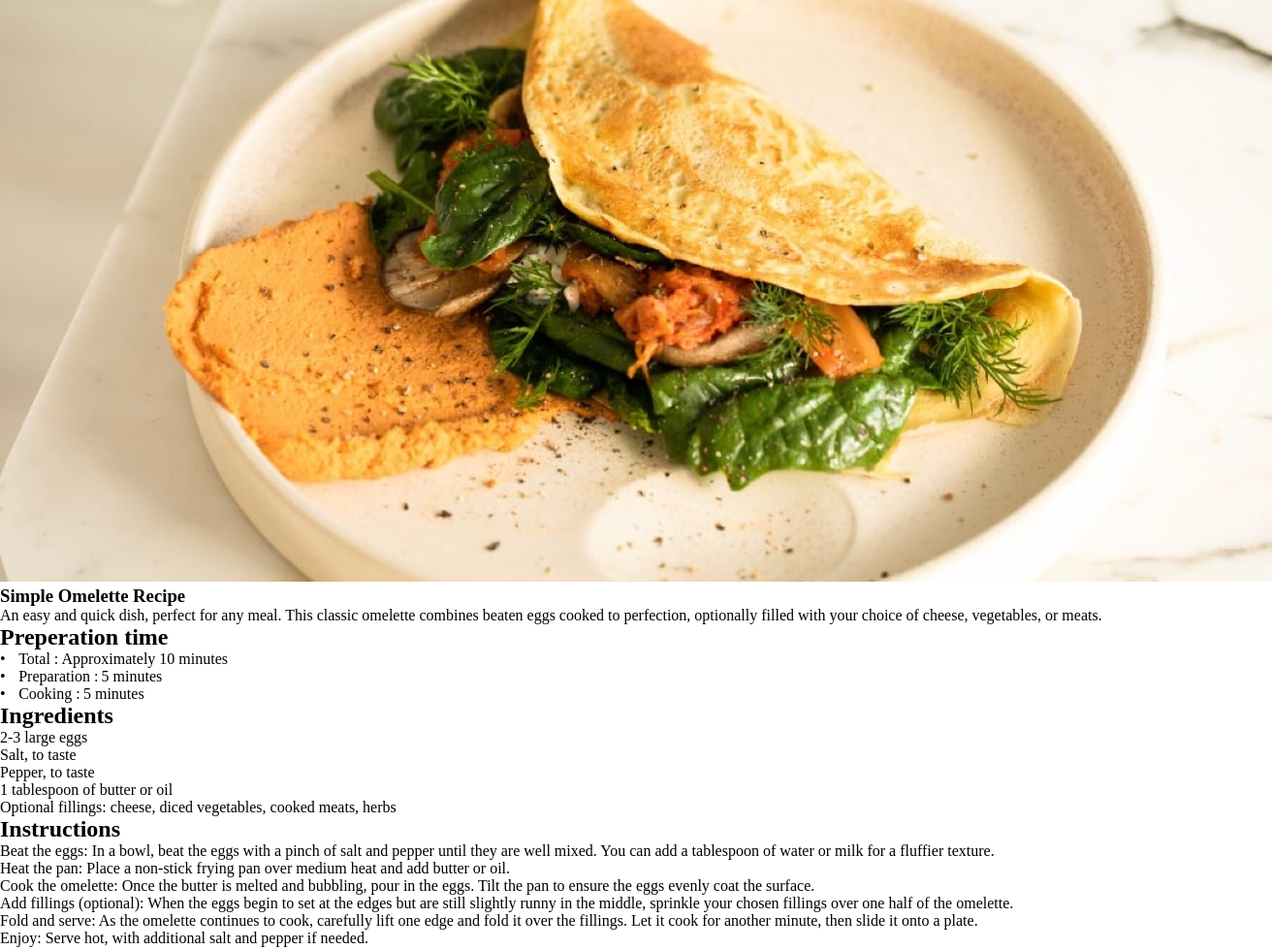
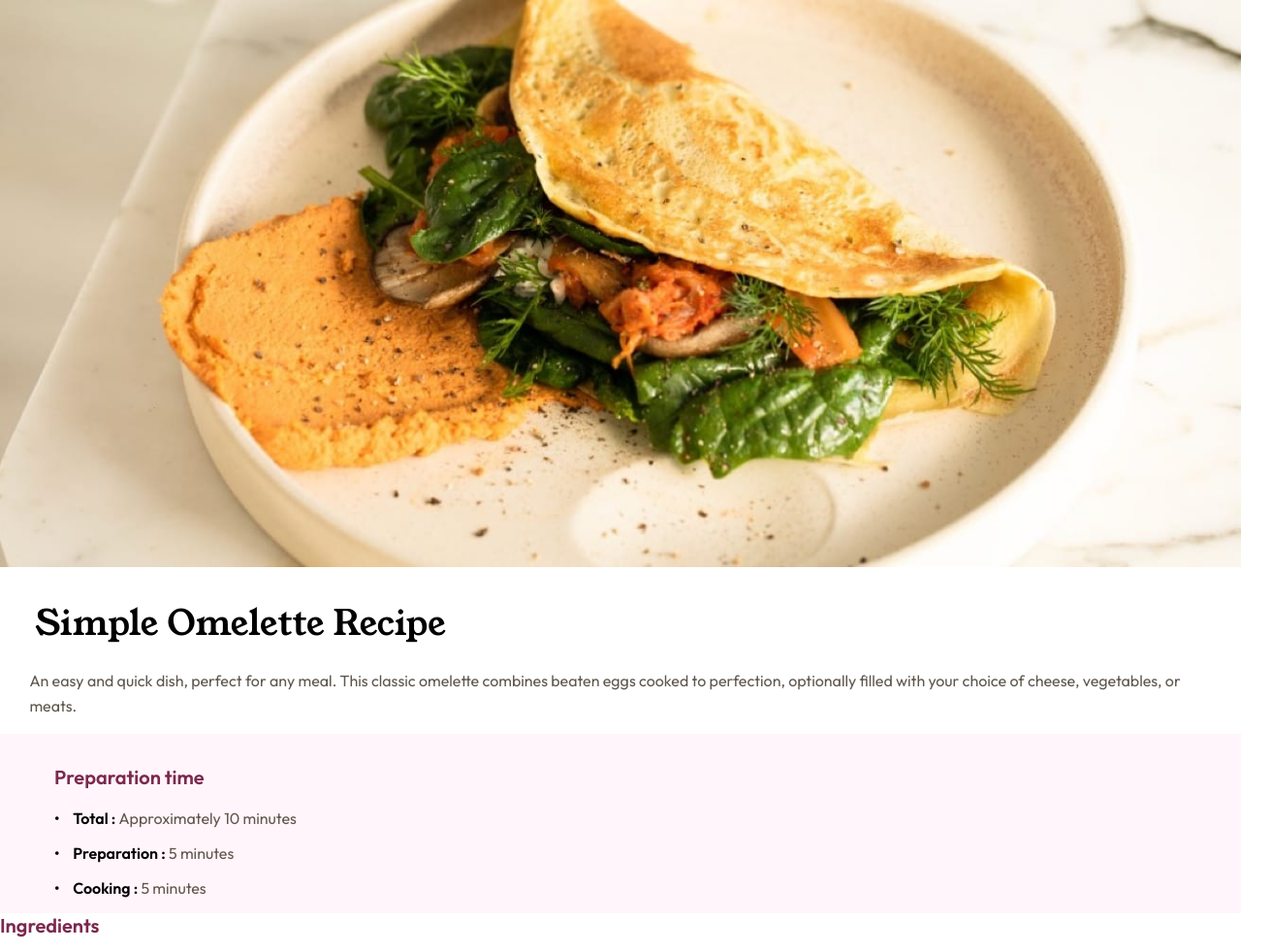
Before and after one commit to RoelofWobben/recipe_page, a plain HTML site: page index.html in a window 1280 px wide. Shown: the top 980 px of the page at 97% size, 1312 px wide, since content can reach past the window. Drawn offline with Linux system fonts and the light colour scheme.

Commit message:
busy with css

```diff
--- a/index.html
+++ b/index.html
@@ -40,7 +40,7 @@
         </section>
         <section>
             <h2>
-                Preperation time
+                Preparation time
             </h2>
             <dl>
                 <div class="wrapper">
--- a/style.css
+++ b/style.css
@@ -26,9 +26,54 @@
     padding: 0
 }
 
+img {
+  width: 100%;
+  height: 100%;
+}
+
+h1{
+  font-family: "Young Serif" ;
+  font-weight: 400;
+  font-size: 2.25rem;
+  padding-left: 1em;
+  padding-right: 1em;
+  line-height: 1;
+  margin-bottom: 0.8em;
+  margin-top: 1em;
+}
+
+h2 {
+  font-family: "Outfit";
+  font-size: 1.25rem;
+  color: var(--rose_800);
+  font-weight: 600;
+  margin-bottom: 1em;
+
+}
+
+section:nth-child(2) {
+  padding-left: 1.9em;
+  padding-right: 1.9em;
+  font-family: Outfit;
+  color: var(--stone_600);
+  line-height: 1.6;
+  margin-bottom: 1em;
+}
+
+section:nth-child(3)  {
+  background-color: var(--rose_50);
+  padding-left: 3.5em;
+  padding-right: 4.2em;
+  padding-top: 2em;
+}
+
 dt {
   position: relative;
   padding-left: 1.2em;
+  font-family: Outfit;
+  font-weight: 600;
+  font-size: 1rem;
+  margin-bottom: 1em;
 }
 
 dt:before {
@@ -43,6 +88,11 @@ dt::after {
   content: ':'
 }
 
+dd {
+  color: var(--stone_600);
+  font-family: "Outfit";
+}
+
 .wrapper {
   display: flex;
   flex-direction: row;
```
